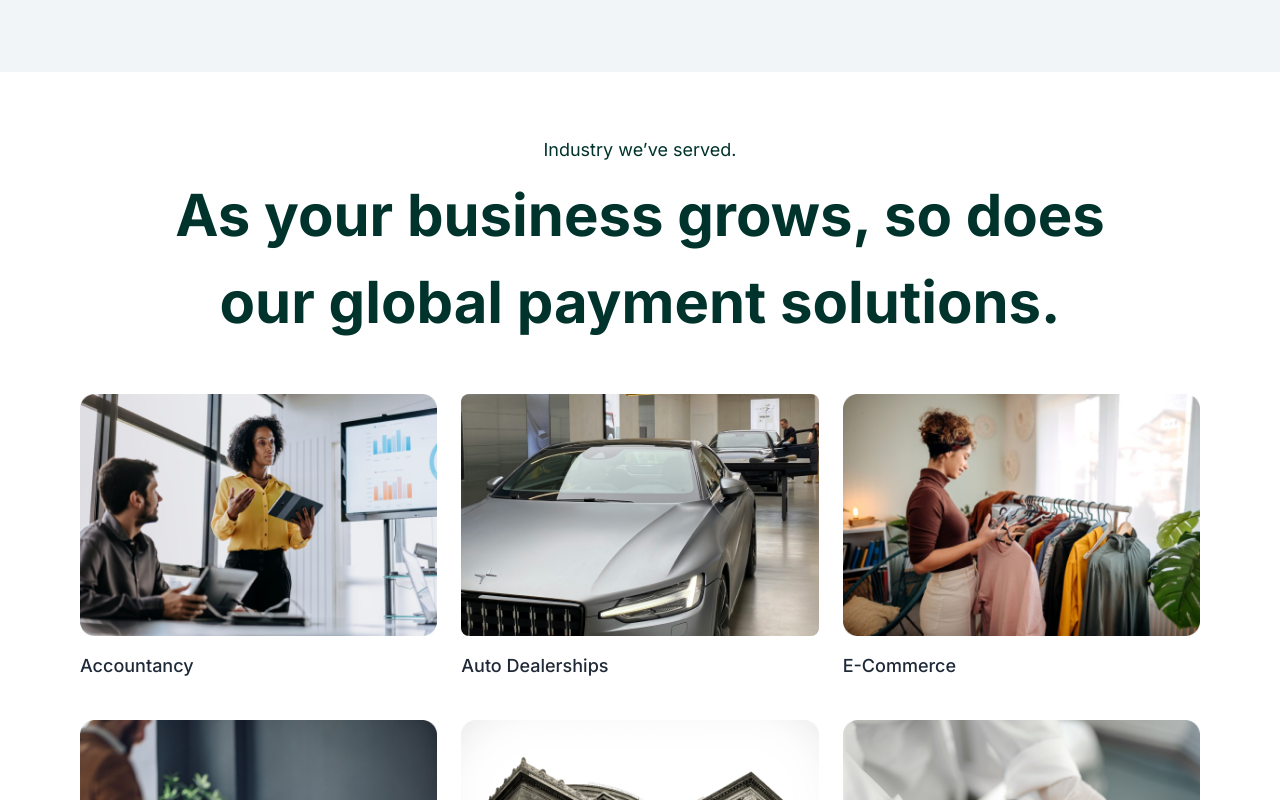
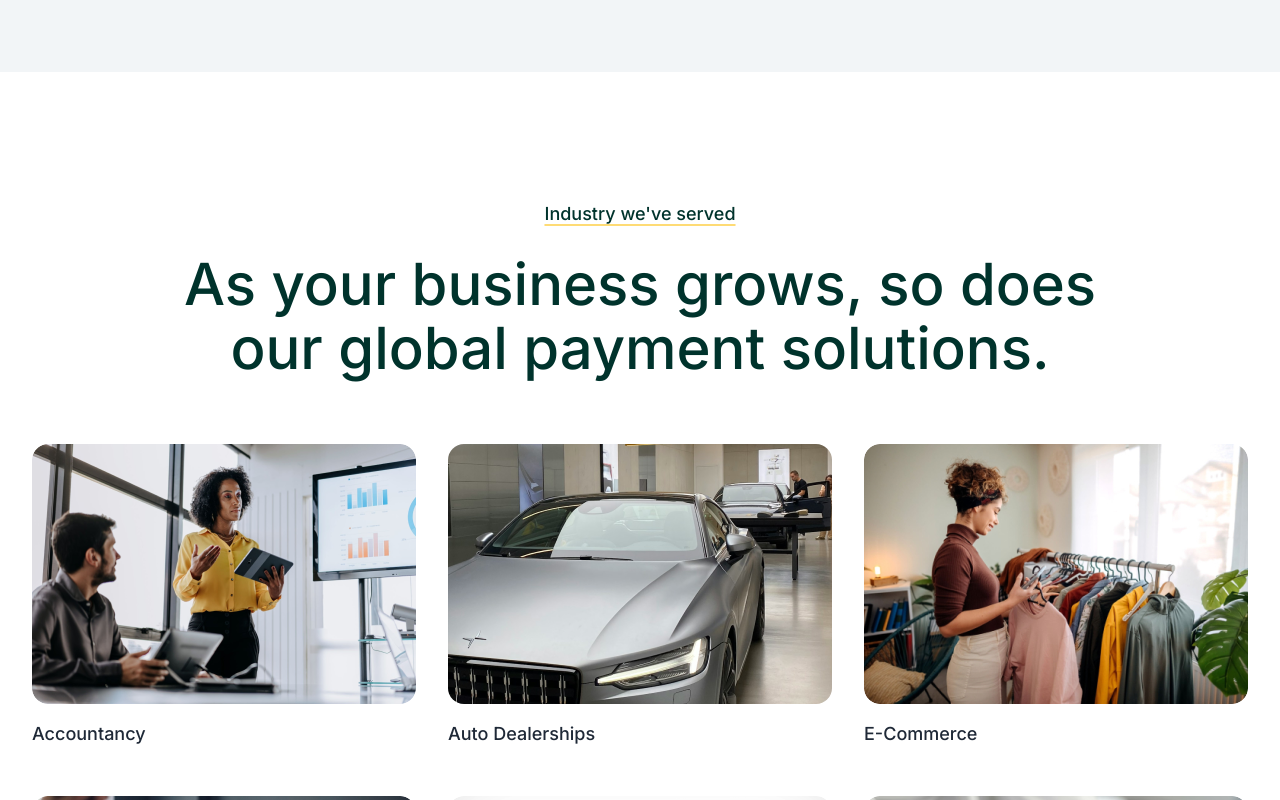
Before and after one commit to bossglobalorg/settla-landing-page, a Next.js app: page /about in a window 1280 px wide. Shown: the part 2820-3620 px from the top of the page. Built offline with nearby package versions, Linux system fonts and the light colour scheme.

Commit message:
chore: update image aspect and grid layout

```diff
--- a/src/components/sections/AboutPage/IndustriesSection/index.tsx
+++ b/src/components/sections/AboutPage/IndustriesSection/index.tsx
@@ -1,5 +1,5 @@
+import Image from "next/image";
 import assetLib from "@/lib/assets";
-import Image from "next/image";
 
 const IndustriesSection = () => {
   const industries = [
@@ -15,31 +15,34 @@ const IndustriesSection = () => {
   ];
 
   return (
-    <section className="bg-white px-6 py-16 lg:px-20">
+    <section className="content-grid space-y-6 bg-white py-[3.75rem] md:space-y-16 lg:py-32">
       {/* Heading */}
-      <div className="text-center">
-        <p className="text-lg text-primary-900">Industry we’ve served.</p>
-        <h2 className="mt-2 font-bold text-[3xl] text-primary-900 md:text-[58px]">
+      <div className="space-y-4 md:text-center lg:space-y-6">
+        <p className="text-lg font-medium leading-7 text-primary-900 underline decoration-accent-400 decoration-2 underline-offset-4 md:text-lg md:leading-7">
+          Industry we've served
+        </p>
+
+        <h2 className="text-2xl font-semibold leading-8 text-primary-900 md:text-[3.625rem] lg:font-medium lg:leading-[4rem]">
           As your business grows, so does <br /> our global payment solutions.
         </h2>
       </div>
 
       {/* Industries Grid */}
-      <div className="mt-12 grid grid-cols-1 gap-6 sm:grid-cols-2 lg:grid-cols-3">
+      <div className="grid grid-cols-2 gap-6 sm:grid-cols-2 md:gap-x-8 md:gap-y-12 lg:grid-cols-3">
         {industries.map((industry, index) => (
-          <div key={index} className="overflow-hidden">
+          <div key={index} className="space-y-4">
+            <figure className="relative aspect-square overflow-hidden rounded-2xl md:aspect-[96/65]">
               <Image
                 src={industry.image}
                 alt={industry.name}
-              width={384}
-              height={260}
-              className="rounded-lg object-contain"
+                fill
+                className="object-cover"
               />
-            <div className="py-4">
+            </figure>
+
             <h3 className="text-lg font-medium text-gray-800">
               {industry.name}
             </h3>
-            </div>
           </div>
         ))}
       </div>
```
Lines whose indentation alone changed are shown as unchanged.
